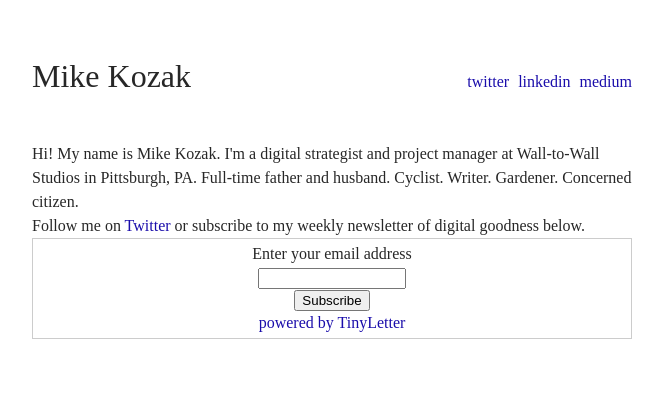
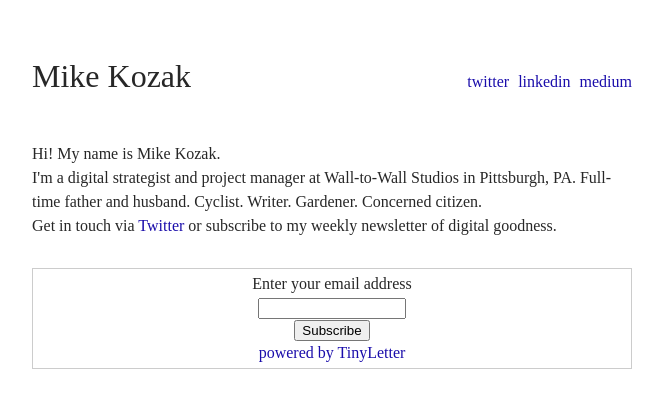
Before and after one commit to mwkozak/mwkozak.github.io, a Jekyll site: the page built from index.html, in a window 1280 px wide. Shown: the top 408 px of the page, without its empty margins (308-971 px from the left). Built offline with Jekyll 4.4.1, drawn with Linux system fonts in a browser that asks for light colours.

Commit message:
updates index

```diff
--- a/index.html
+++ b/index.html
@@ -12,9 +12,12 @@ layout: default
         {% endfor %}
     </ul>
 </div>
+<div class="blog">
+  <p>Hi! My name is Mike Kozak.</p>
+  <p> I'm a digital strategist and project manager at Wall-to-Wall Studios in Pittsburgh, PA. Full-time father and husband. Cyclist. Writer. Gardener. Concerned citizen.</p>
+  <p>Get in touch via <a href="http://twitter.com/mwkozak" target="_blank">Twitter</a> or subscribe to my weekly newsletter of digital goodness.</p>
+</div>
 <div>
-  <p>Hi! My name is Mike Kozak. I'm a digital strategist and project manager at Wall-to-Wall Studios in Pittsburgh, PA. Full-time father and husband. Cyclist. Writer. Gardener. Concerned citizen.</p>
-  <p>Follow me on <a href="http://twitter.com/mwkozak" target="_blank">Twitter</a> or subscribe to my weekly newsletter of digital goodness below.</p>
   <form style="border:1px solid #ccc;padding:3px;text-align:center;" action="https://tinyletter.com/mwkozak" method="post" target="popupwindow" onsubmit="window.open('https://tinyletter.com/mwkozak', 'popupwindow', 'scrollbars=yes,width=800,height=600');return true"><p><label for="tlemail">Enter your email address</label></p><p><input type="text" style="width:140px" name="email" id="tlemail" /></p><input type="hidden" value="1" name="embed"/><input type="submit" value="Subscribe" /><p><a href="https://tinyletter.com" target="_blank">powered by TinyLetter</a></p></form>
 </div>
 <!--
```
